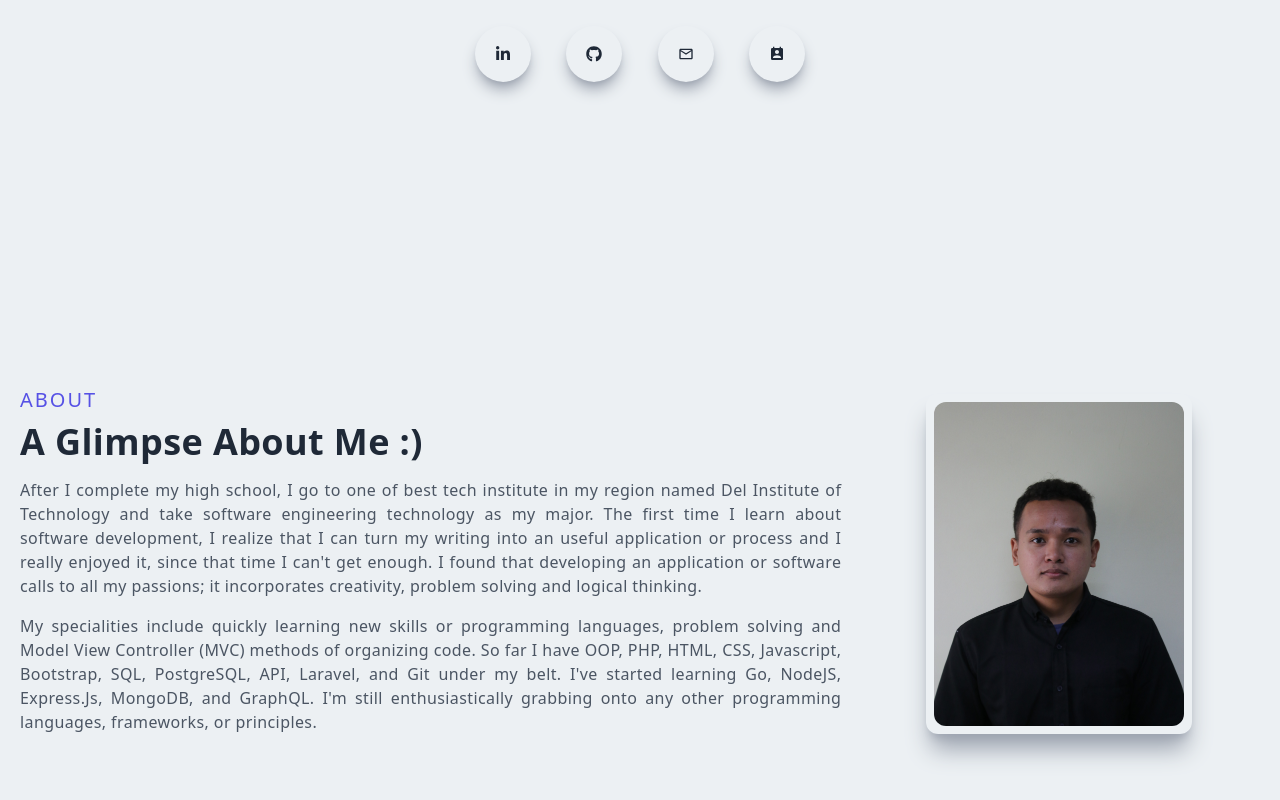
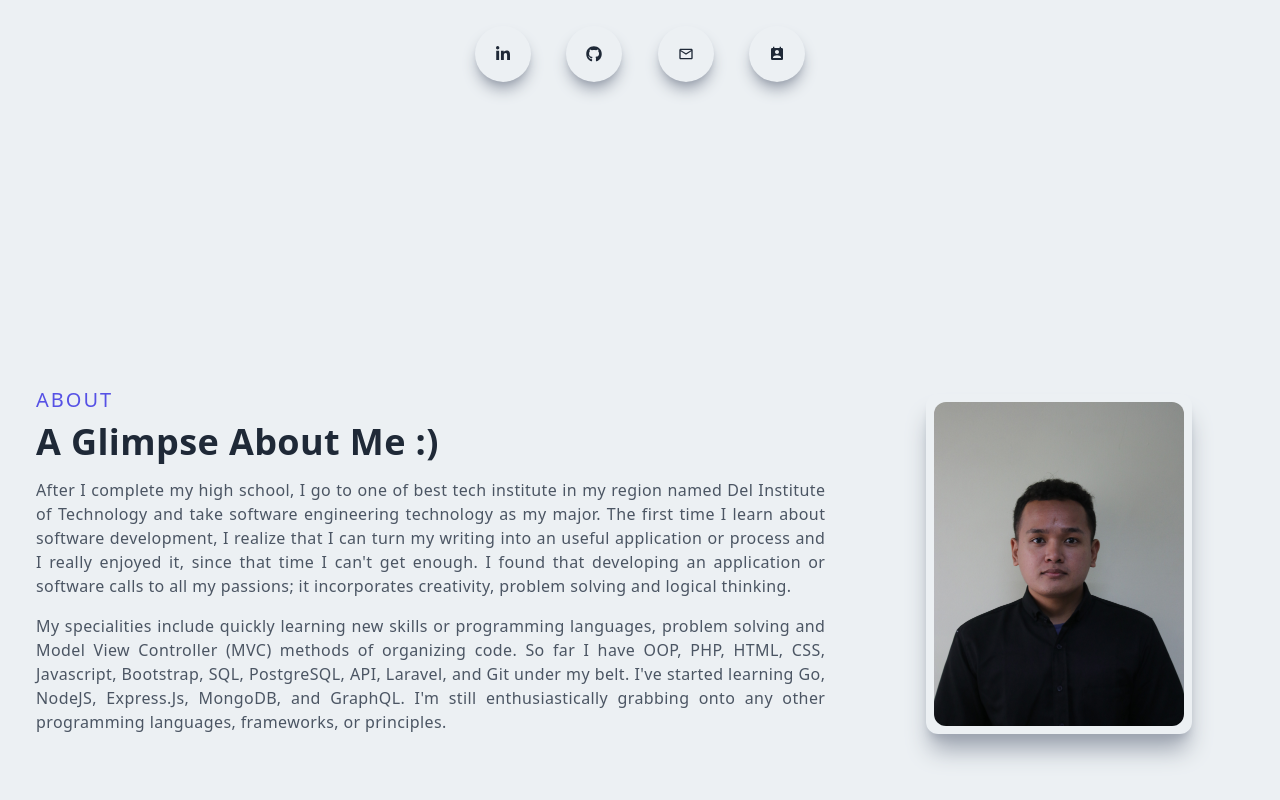
Before and after one commit to ovamarbun25/porto, a Next.js app: page / in a window 1280 px wide. Shown: the part 508-1308 px from the top of the page. Built offline with nearby package versions, Linux system fonts and the light colour scheme.

Commit message:
minor update on ui

```diff
--- a/components/About.jsx
+++ b/components/About.jsx
@@ -8,7 +8,7 @@ const About = () => {
   return (
     <div id="about" className="w-full md:h-screen lg:h-110 flex items-center">
       <div className="max-w-[1240px] m-auto md:grid grid-cols-3 gap-4">
-        <div className="col-span-2 mt-20 lg:mt-0">
+        <div className="col-span-2 mt-20 lg:mt-0 p-4">
           <p className="uppercase text-xl tracking-widest text-[#5651e5]">
             About
           </p>
```
